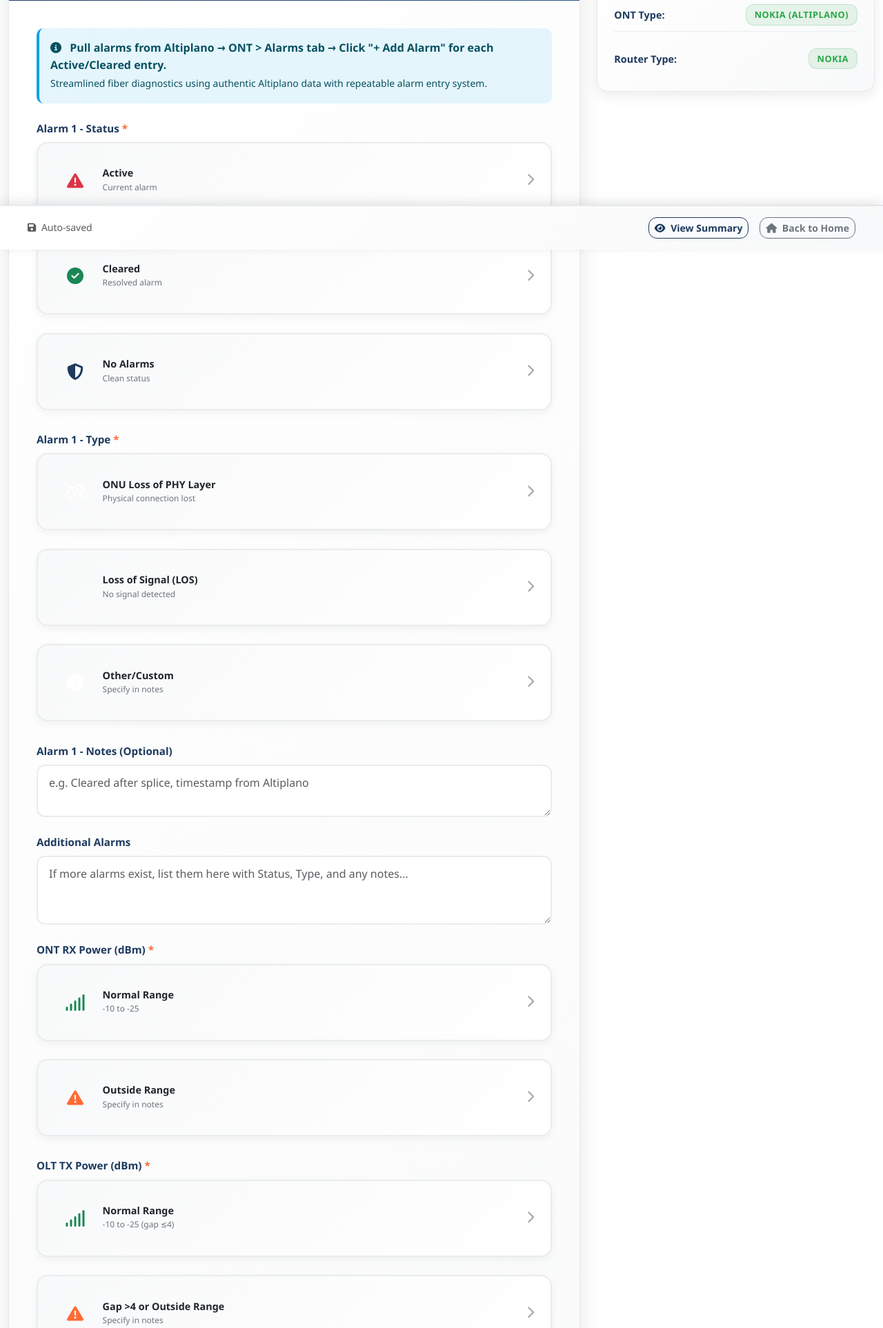
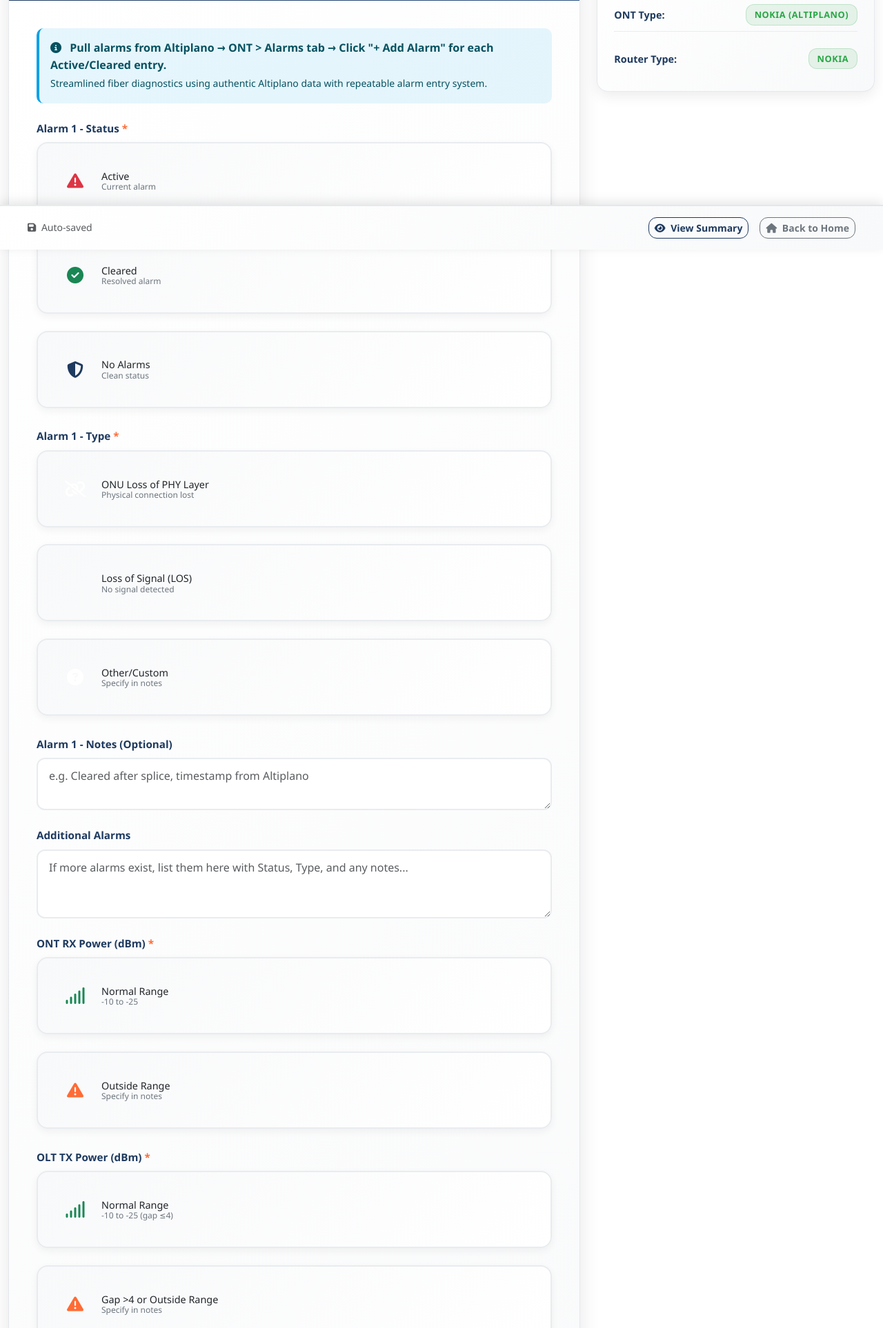
Before and after one commit to vfernandez08/tsr-troubleshooting-app, a Flask app: page /troubleshoot_wizard?case_id=143 in a window 1280 px wide. Shown: the part 438-2364 px from the top of the page at 69% size. Run offline with Flask 3, Linux system fonts and the light colour scheme; some web fonts are replaced.

Commit message:
Refine the appearance of equipment selection buttons for a cleaner look
Modify button styles in custom.css to reduce size and streamline appearance in troubleshoot_wizard.

Replit-Commit-Author: Agent
Replit-Commit-Session-Id: 40b5a527-3576-49fe-86d6-4fee332d6e40
Replit-Commit-Screenshot-Url: https://storage.googleapis.com/screenshot-production-us-central1/c6a0cfa1-a681-4a4b-b5c8-26483fb6c4b9/6990bc36-d64f-4f67-8634-bb16fd69b1ab.jpg

```diff
--- a/routes.py
+++ b/routes.py
@@ -99,7 +99,8 @@ def troubleshoot_wizard():
                                  case=case,
                                  step='fiber_precheck',
                                  step_title='Fiber Pre-Check',
-                                 current_step=4)
+                                 current_step=4,
+                                 step_data={})
         else:
             # For hard down issues, go straight to troubleshooting
             session['current_step'] = 'START'
--- a/static/css/custom.css
+++ b/static/css/custom.css
@@ -46,27 +46,27 @@ body {
     text-align: center;
 }
 
-/* Equipment selection buttons - compact design */
+/* Equipment selection buttons - streamlined radio style */
 .cool-equipment-btn {
     display: flex;
     align-items: center;
-    padding: 0.6rem 0.8rem;
-    border: 2px solid #e9ecef;
-    border-radius: 8px;
+    padding: 0.5rem 0.75rem;
+    border: 1px solid #dee2e6;
+    border-radius: 6px;
     background: white;
-    transition: all 0.3s ease;
+    transition: all 0.2s ease;
     text-decoration: none;
     color: inherit;
     width: 100%;
-    margin-bottom: 0.4rem;
-    font-size: 0.85rem;
+    margin-bottom: 0.3rem;
+    font-size: 0.9rem;
     cursor: pointer;
+    min-height: 40px;
 }
 
 .cool-equipment-btn:hover {
     border-color: #007bff;
     background-color: #f8f9fa;
-    transform: translateY(-1px);
     color: inherit;
     text-decoration: none;
 }
@@ -78,9 +78,10 @@ body {
 }
 
 .cool-equipment-btn .btn-icon {
-    margin-right: 0.6rem;
-    font-size: 1rem;
-    min-width: 20px;
+    margin-right: 0.5rem;
+    font-size: 0.9rem;
+    min-width: 16px;
+    text-align: center;
 }
 
 .cool-equipment-btn .btn-content {
@@ -91,14 +92,16 @@ body {
 .cool-equipment-btn .btn-content h5 {
     margin: 0;
     font-size: 0.9rem;
-    font-weight: 600;
+    font-weight: 500;
     line-height: 1.2;
 }
 
 .cool-equipment-btn .btn-content span {
     font-size: 0.75rem;
     color: #6c757d;
-    line-height: 1.1;
+    line-height: 1;
+    display: block;
+    margin-top: 1px;
 }
 
 .cool-equipment-btn.active .btn-content span {
@@ -106,14 +109,12 @@ body {
 }
 
 .cool-equipment-btn .btn-arrow {
-    margin-left: 0.5rem;
-    font-size: 0.8rem;
-    color: #6c757d;
+    display: none; /* Remove arrows for cleaner look */
 }
 
 .cool-button-grid {
     display: grid;
-    gap: 0.4rem;
+    gap: 0.25rem;
 }
 
 .option-btn:hover {
```
Also changed, not shown: attached_assets/image_1748447974286.png (added), instance/tsr_troubleshooting.db.
